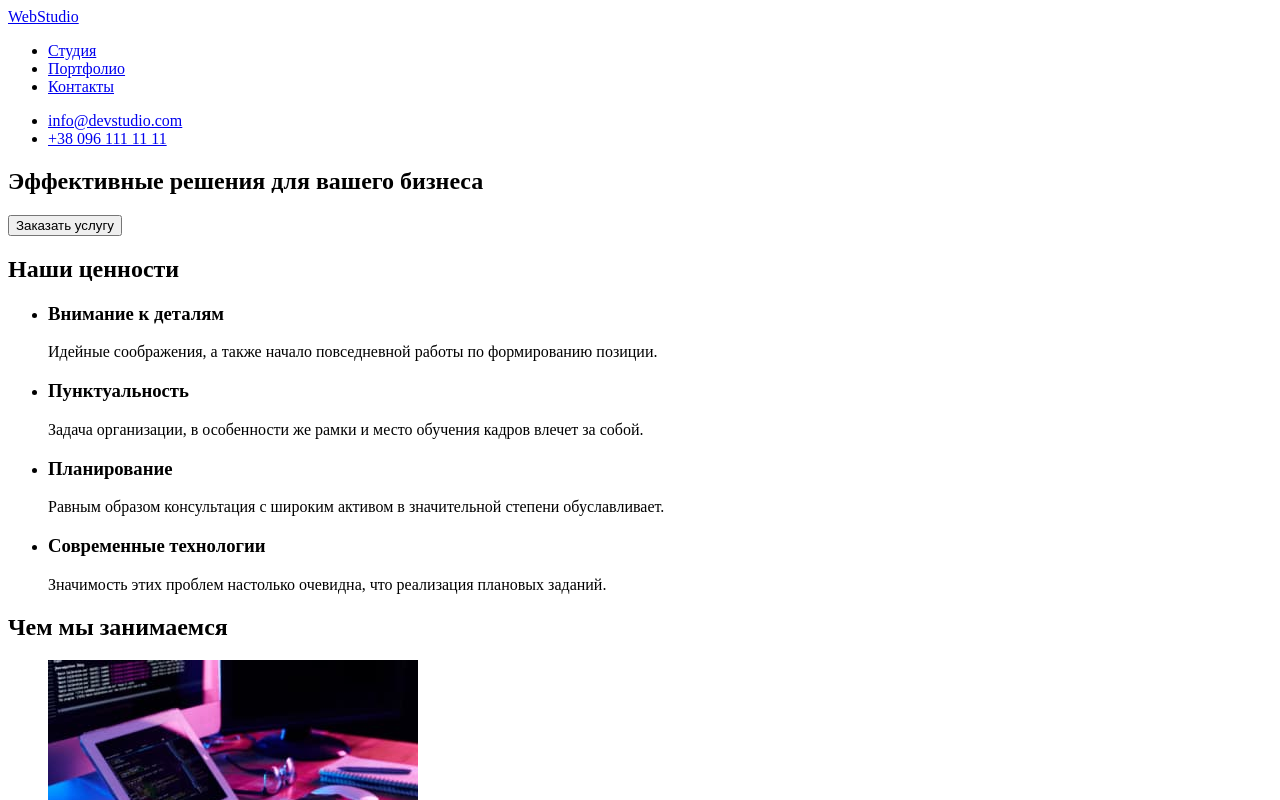
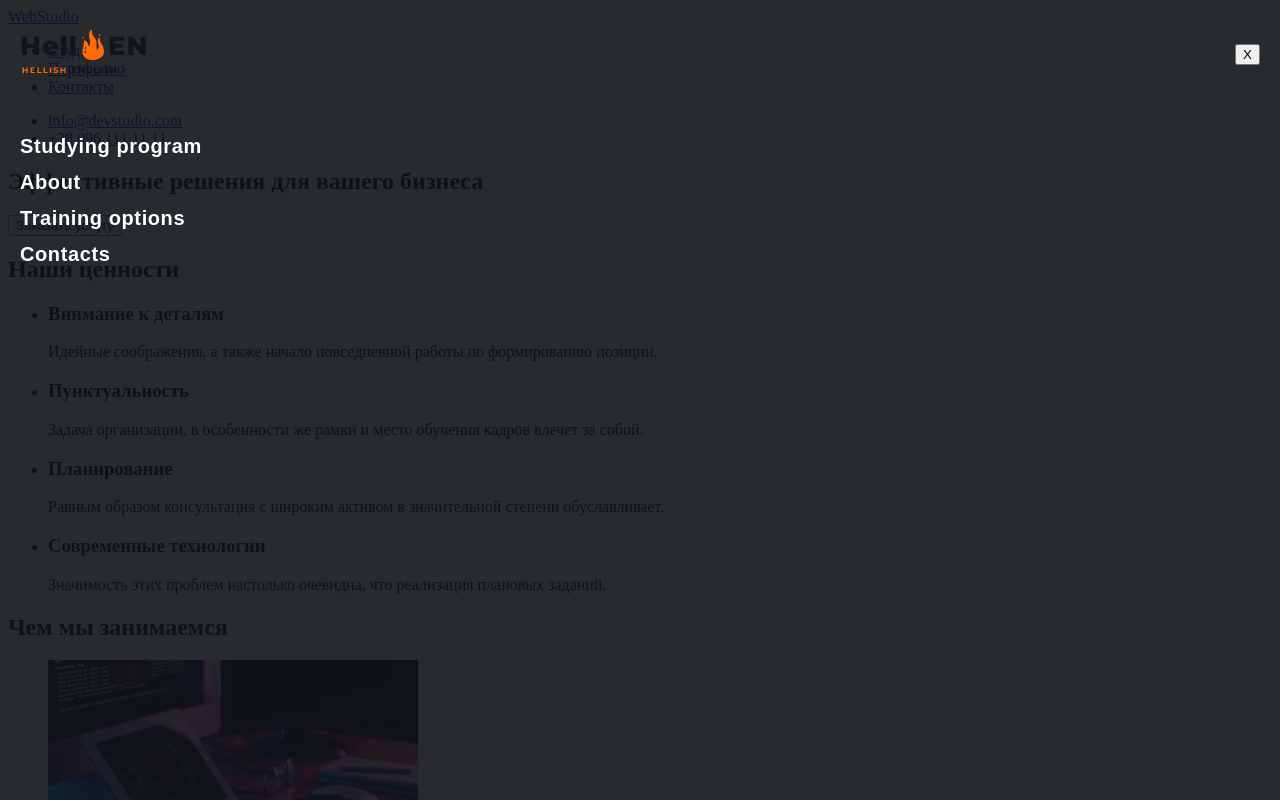
Before and after one commit to AnyaNass/goit-markup-hw-01, a plain HTML site: page index.html in a window 1280 px wide. Shown: the top 800 px of the page. Drawn offline with Linux system fonts and the light colour scheme.

Commit message:
menu test

```diff
--- a/index.html
+++ b/index.html
@@ -6,6 +6,7 @@
 	<meta http-equiv="X-UA-Compatible" content="IE=edge">
 	<meta name="viewport" content="width=device-width, initial-scale=1.0">
 	<title>WebStudio</title>
+	<link rel="stylesheet" href="style.css">
 </head>
 
 <body>
@@ -101,6 +102,27 @@
 			</ul>
 		</address>
 	</footer>
+	<div class="menu">
+		<div class="menu__head">
+			<a href="#"><img src="./images/logo.png" alt="logo"></a>
+			<button class="close-btn" type="button">X</button>
+		</div>
+		<ul class="menu__list">
+			<li class="menu__item">
+				<a href="#">Studying program</a>
+			</li>
+			<li class="menu__item">
+				<a href="#">About</a>
+			</li>
+			<li class="menu__item">
+				<a href="#">Training options</a>
+			</li>
+			<li class="menu__item">
+				<a href="#">Contacts</a>
+			</li>
+		</ul>
+		<button class="button menu__button" type="button">Consultation by phone</button>
+	</div>
 </body>
 
 </html>
--- /dev/null
+++ b/style.css
@@ -0,0 +1,48 @@
+.menu {
+	position: fixed;
+	top: 0;
+	left: 0;
+	right: 0;
+	bottom: 0;
+	background: rgba(17, 21, 24, 0.9);
+	padding: 30px 20px 20px;
+}
+
+.menu__head {
+	display: flex;
+	justify-content: space-between;
+	align-items: center;
+}
+
+.menu__list {
+	margin: 49px 0 0;
+	list-style: none;
+	padding: 0;
+}
+
+.menu__item a {
+	font-family: Arial, Helvetica, sans-serif;
+	text-decoration: none;
+	font-weight: 800;
+	font-size: 20px;
+	line-height: calc(36 / 20);
+	letter-spacing: 0.03em;
+	color: #FFFFFF;
+}
+
+.button {
+	display: block;
+	margin: 50px auto 0 auto;
+	width: 260px;
+	height: 48px;
+	background-color: transparent;
+	border: 1px solid orange;
+	padding: 17px 0;
+	color: orange;
+}
+
+@media (min-width: 480px) {
+	.button {
+		display: none;
+	}
+}
```
Also changed, not shown: images/logo.png (added).
